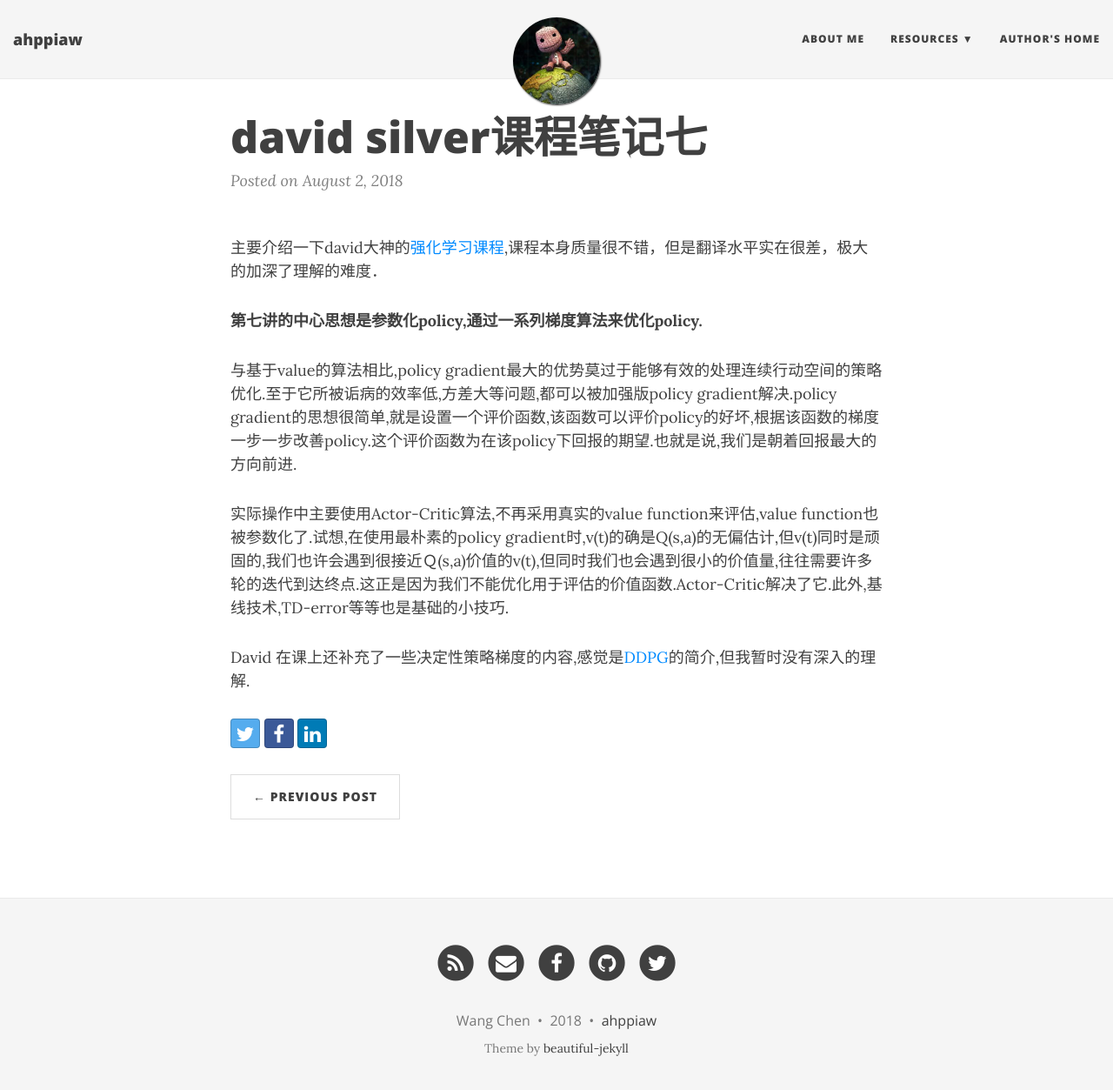
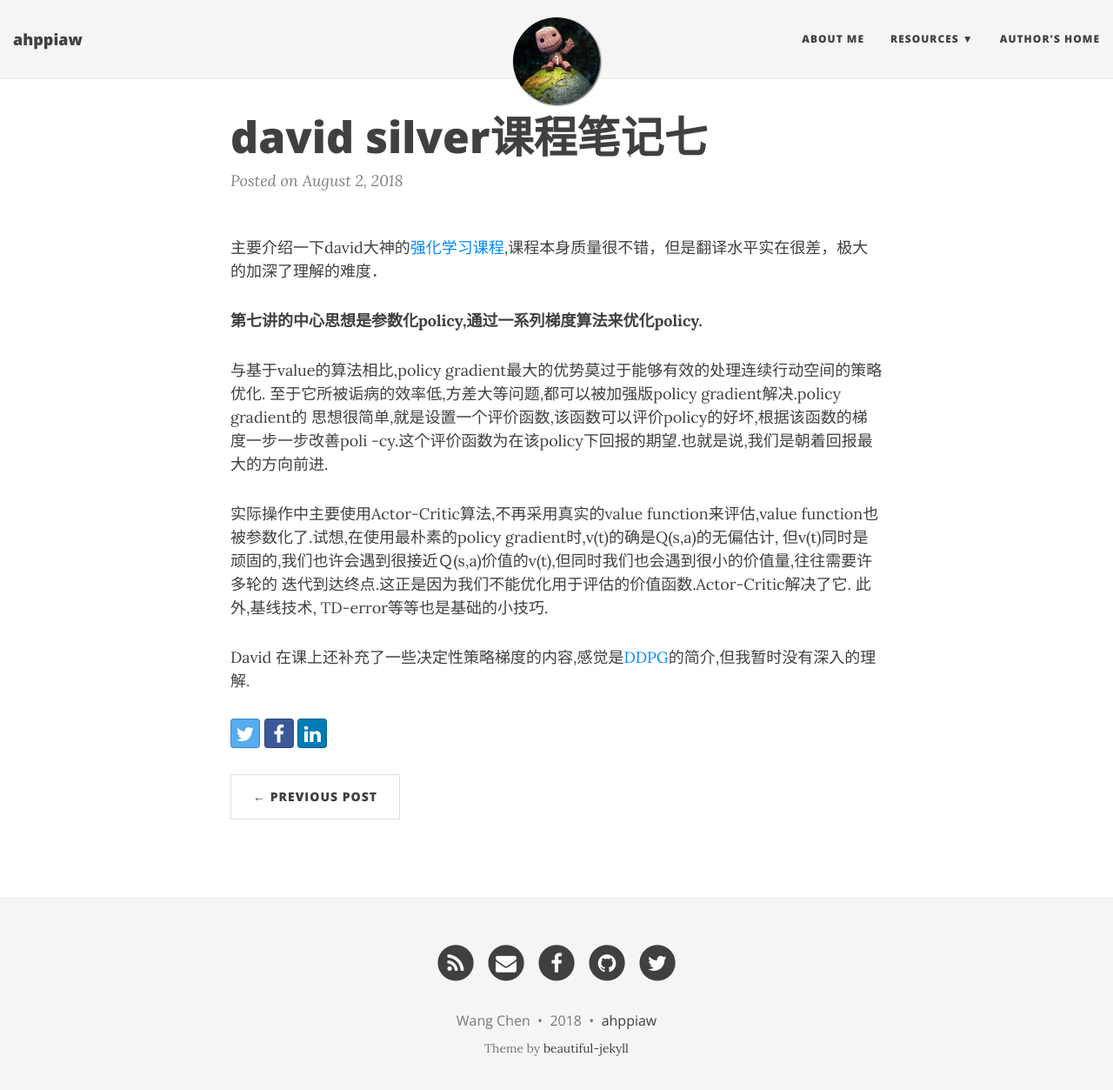
Before and after one commit to cccwangchen/cccwangchen.github.io, a Jekyll site: the page built from _posts/2018-08-02-post.md, in a window 1280 px wide and 1266 px high. Shown: the top 1253 px of the window at 87% size. Built offline with Jekyll 4.4.1, drawn with Linux system fonts in a browser that asks for light colours; nearby versions of some CDN libraries.

Commit message:
Update 2018-08-02-post.md

```diff
--- a/_posts/2018-08-02-post.md
+++ b/_posts/2018-08-02-post.md
@@ -8,8 +8,15 @@ image: /img/hello_world.jpeg
 
 **第七讲的中心思想是参数化policy,通过一系列梯度算法来优化policy.**
 
-与基于value的算法相比,policy gradient最大的优势莫过于能够有效的处理连续行动空间的策略优化.至于它所被诟病的效率低,方差大等问题,都可以被加强版policy gradient解决.policy gradient的思想很简单,就是设置一个评价函数,该函数可以评价policy的好坏,根据该函数的梯度一步一步改善policy.这个评价函数为在该policy下回报的期望.也就是说,我们是朝着回报最大的方向前进.
+与基于value的算法相比,policy gradient最大的优势莫过于能够有效的处理连续行动空间的策略优化.
+至于它所被诟病的效率低,方差大等问题,都可以被加强版policy gradient解决.policy gradient的
+思想很简单,就是设置一个评价函数,该函数可以评价policy的好坏,根据该函数的梯度一步一步改善poli
+-cy.这个评价函数为在该policy下回报的期望.也就是说,我们是朝着回报最大的方向前进.
 
-实际操作中主要使用Actor-Critic算法,不再采用真实的value function来评估,value function也被参数化了.试想,在使用最朴素的policy gradient时,v(t)的确是Q(s,a)的无偏估计,但v(t)同时是顽固的,我们也许会遇到很接近Ｑ(s,a)价值的v(t),但同时我们也会遇到很小的价值量,往往需要许多轮的迭代到达终点.这正是因为我们不能优化用于评估的价值函数.Actor-Critic解决了它.此外,基线技术,TD-error等等也是基础的小技巧.
+实际操作中主要使用Actor-Critic算法,不再采用真实的value function来评估,value function也
+被参数化了.试想,在使用最朴素的policy gradient时,v(t)的确是Q(s,a)的无偏估计, 但v(t)同时是
+顽固的,我们也许会遇到很接近Ｑ(s,a)价值的v(t),但同时我们也会遇到很小的价值量,往往需要许多轮的
+迭代到达终点.这正是因为我们不能优化用于评估的价值函数.Actor-Critic解决了它.  此外,基线技术,
+TD-error等等也是基础的小技巧.
 
 David 在课上还补充了一些决定性策略梯度的内容,感觉是[DDPG](https://www.bilibili.com/video/av15990727?from=search&seid=14966112394343272832)的简介,但我暂时没有深入的理解.
```
